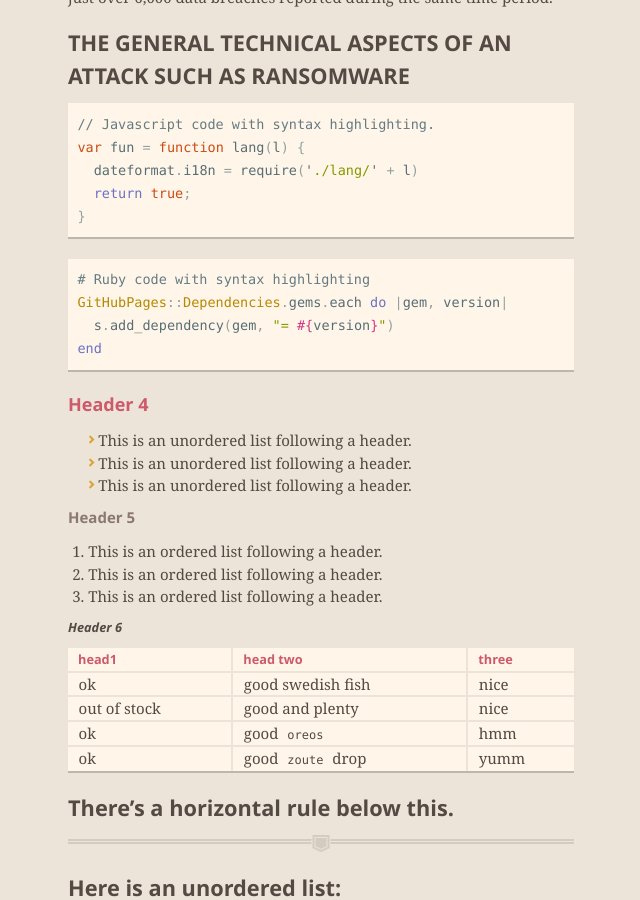
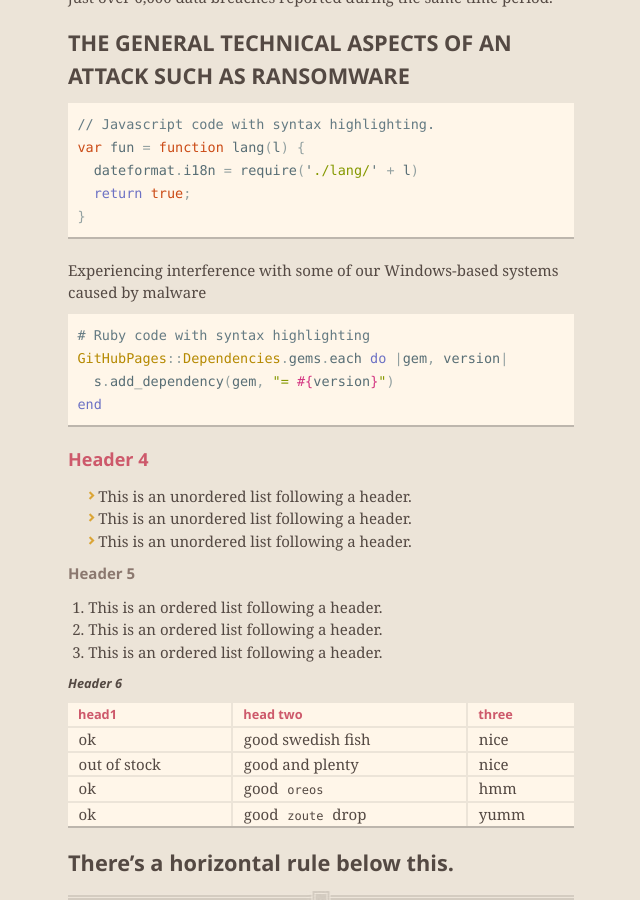
Before and after one commit to nehole/nehole.github.io, a Jekyll site: the page built from index.md, in a window 1280 px wide and 900 px high, scrolled down 632 px. Shown: the whole window, without its empty margins (319-959 px from the left). Built offline with Jekyll 4.4.1, drawn with Linux system fonts in a browser that asks for light colours; nearby versions of some CDN libraries; our own code applies the rules of GitHub Pages for plain Markdown files.

Commit message:
Update index.md

````diff
--- a/index.md
+++ b/index.md
@@ -19,7 +19,7 @@ var fun = function lang(l) {
   return true;
 }
 ```
-
+Experiencing interference with some of our Windows-based systems caused by malware
 ```ruby
 # Ruby code with syntax highlighting
 GitHubPages::Dependencies.gems.each do |gem, version|
````
